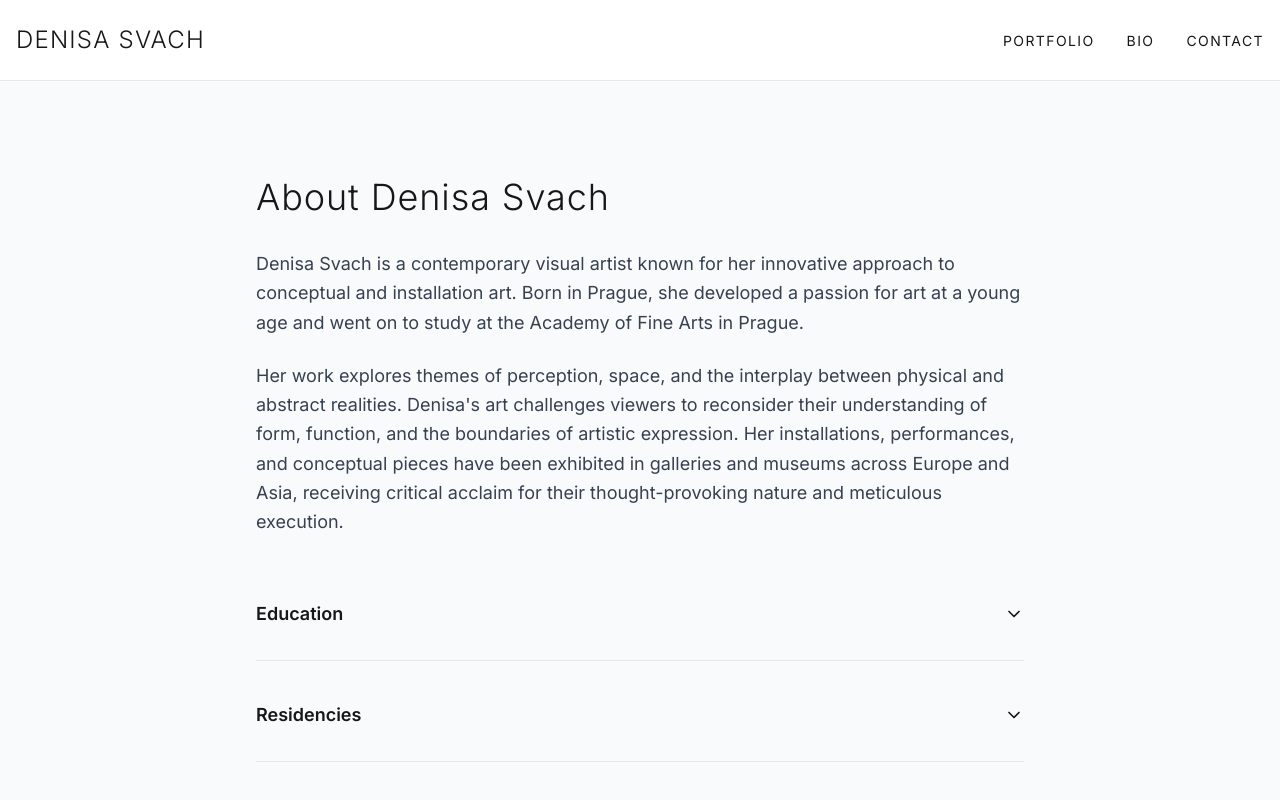
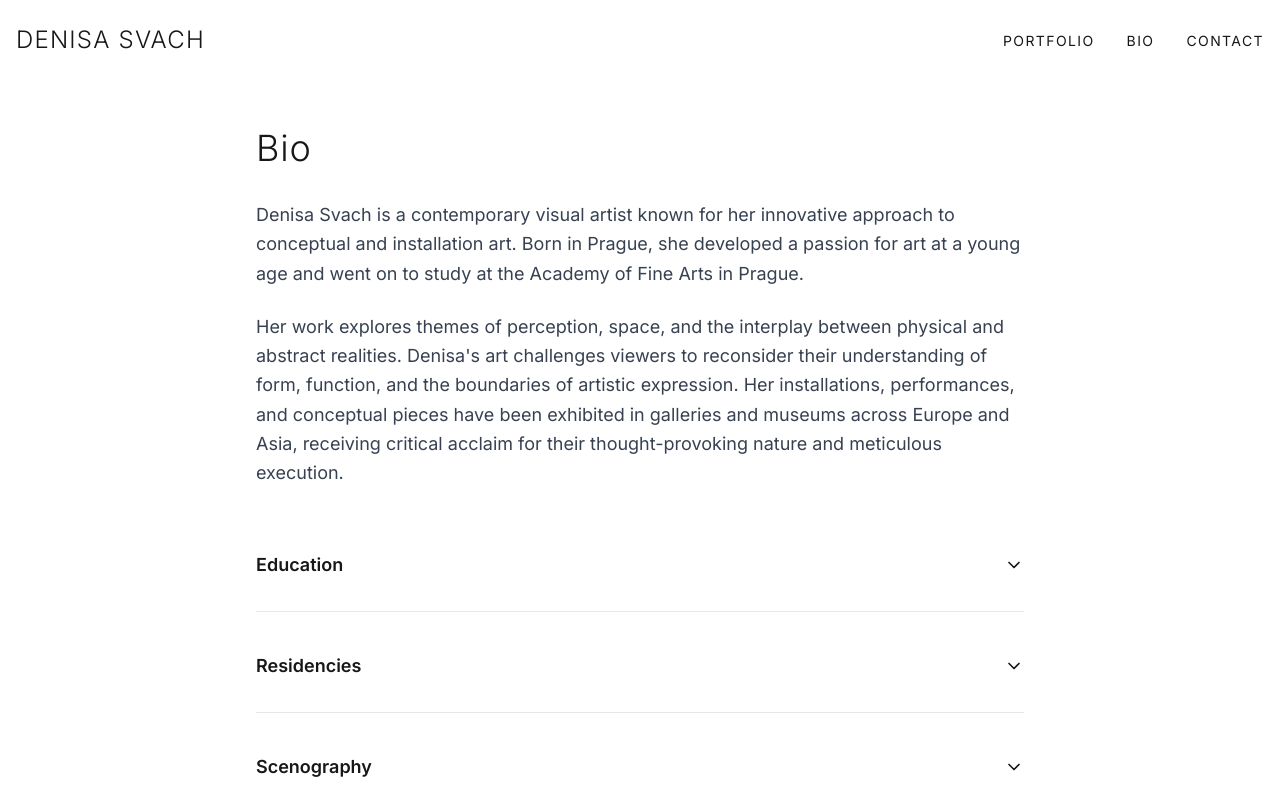
Before and after one commit to mpanko/denisasvach, a Next.js app: page /bio in a window 1280 px wide. Shown: the top 800 px of the page. Built offline with nearby package versions, Linux system fonts and the light colour scheme.

Commit message:
header and background adjustments

```diff
--- a/app/components/Bio.tsx
+++ b/app/components/Bio.tsx
@@ -4,7 +4,7 @@ import { bioSummary, bioSections } from '../data/bioData';
 
 const Bio: React.FC = () => (
   <div className="max-w-3xl mx-auto">
-    <h1 className="text-4xl font-light mb-8 tracking-wide">About Denisa Svach</h1>
+    <h1 className="text-4xl font-light mb-8 tracking-wide">Bio</h1>
     {bioSummary.split('\n\n').map((paragraph, index) => (
       <p key={index} className="text-lg mb-6 leading-relaxed text-gray-700">
         {paragraph}
--- a/app/components/Header.tsx
+++ b/app/components/Header.tsx
@@ -2,7 +2,7 @@ import React from 'react';
 import Link from 'next/link';
 
 const Header: React.FC = () => (
-  <header className="sticky top-0 z-10 bg-white border-b border-gray-200">
+  <header className="sticky top-0 z-10 bg-white">
     <div className="container mx-auto px-4 py-6 flex justify-between items-center">
       <Link href="/" className="text-2xl font-light tracking-wider">
         DENISA SVACH
--- a/app/components/Layout.tsx
+++ b/app/components/Layout.tsx
@@ -7,9 +7,9 @@ type LayoutProps = {
 };
 
 const Layout: React.FC<LayoutProps> = ({ children }) => (
-  <div className="min-h-screen flex flex-col font-akkurat bg-gray-50">
+  <div className="min-h-screen flex flex-col font-akkurat bg-white">
     <Header />
-    <main className="flex-grow container mx-auto px-4 py-12">
+    <main className="flex-grow container mx-auto px-0 py-0">
       {children}
     </main>
     <Footer />
```
